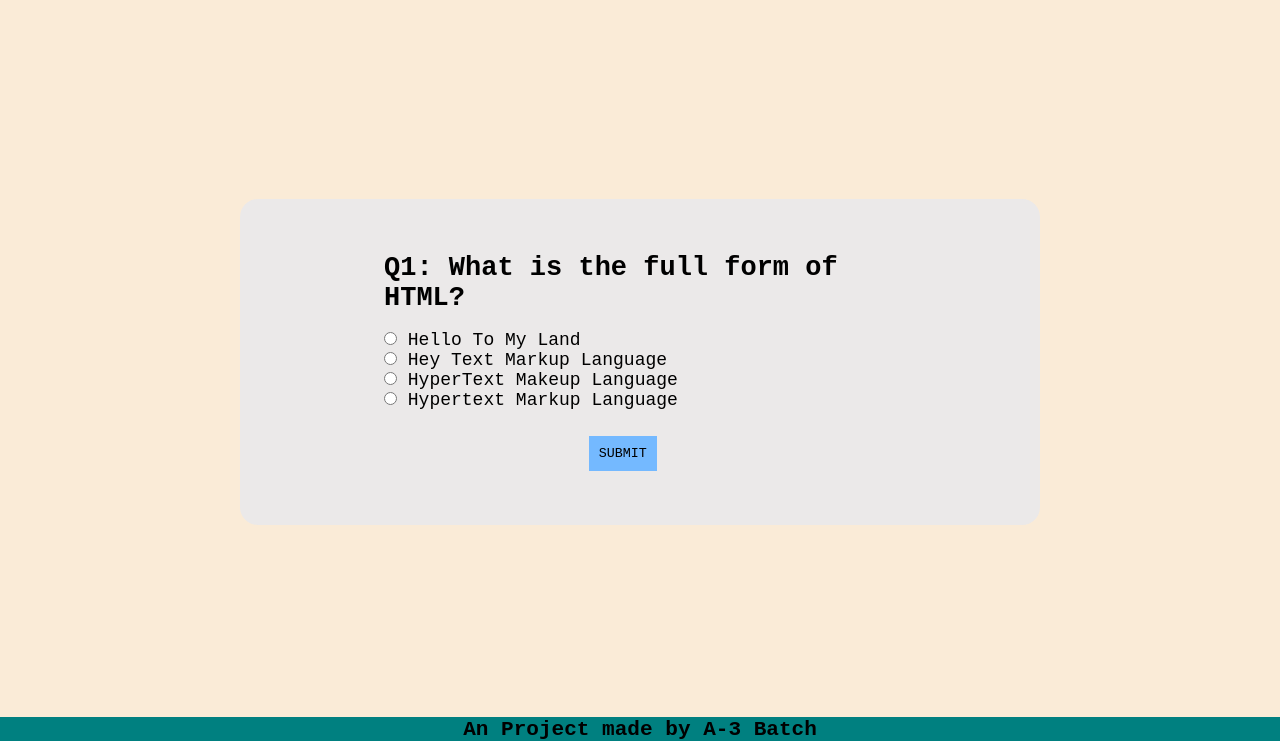
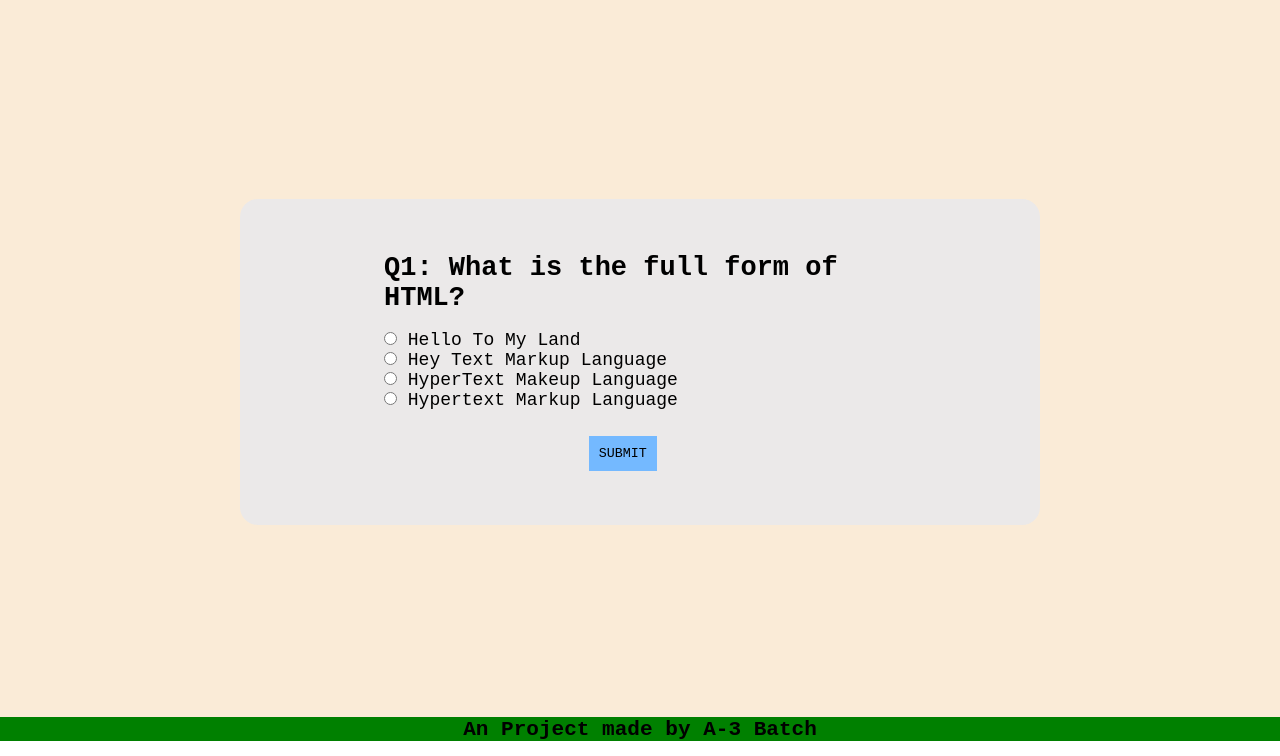
Before and after one commit to abhishekchaudhary0/Quiz-in-javaScript, a plain HTML site: page index.html in a window 1280 px wide. Shown: the part 44-800 px from the top of the page. Drawn offline with Linux system fonts and the light colour scheme.

Commit message:
Update index.html

```diff
--- a/index.html
+++ b/index.html
@@ -32,7 +32,7 @@
            <div id="showScore" class="scoreArea"> </div>
         </div>
     </div>
-    <footer style="background-color: teal; text-align: center;">
+    <footer style="background-color: green; text-align: center;">
     <h3>An Project made by A-3 Batch</h3>
     </footer>
     <script src="script.js"></script>
```
